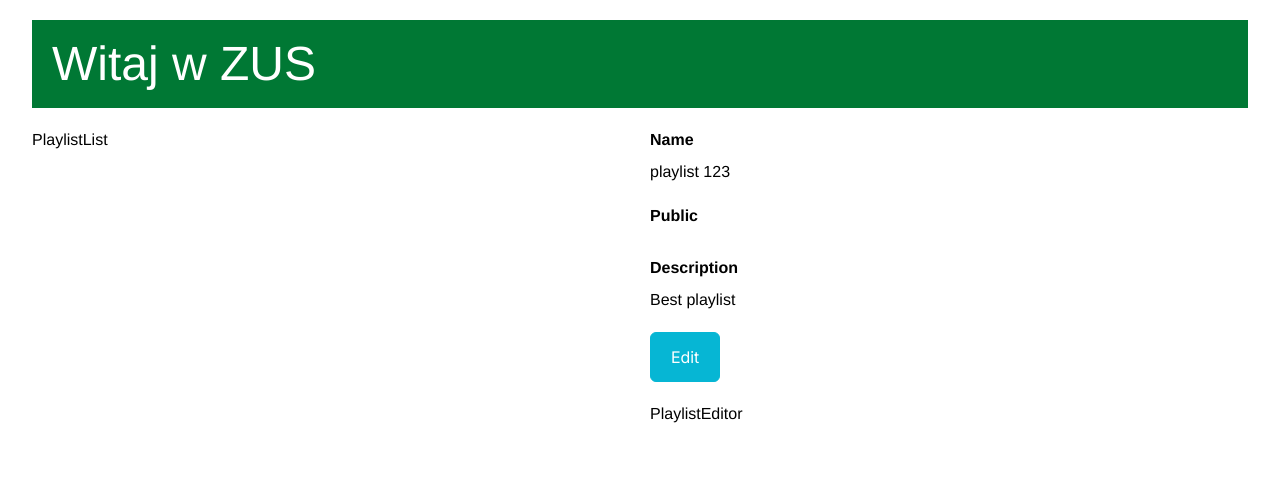
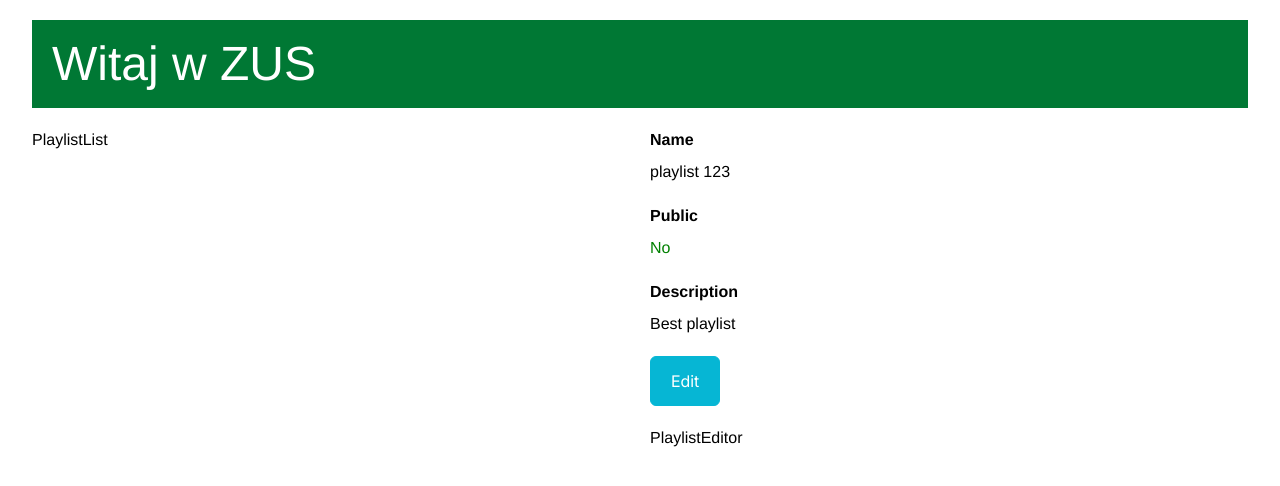
Before and after one commit to slawekppr/zus-react, a React (Vite) app: page / in a window 1280 px wide. Shown: the top 486 px of the page. Built offline with nearby package versions, Linux system fonts and the light colour scheme; a web font is replaced by a local one.

Commit message:
Dynamic data binding

```diff
--- a/src/playlists/components/PlaylistDetails.tsx
+++ b/src/playlists/components/PlaylistDetails.tsx
@@ -8,22 +8,20 @@ const PlaylistDetails = (props: Props) => {
   const playlist = {
     id: "123",
     name: "playlist 123",
-    public: true,
+    public: false,
     description: "Best playlist",
   };
-
-  /* TODO:
-  - Use mock data in HTML
-  - add data to id,title,data- props
-  - Public Yes / No
-  - Public Red / Green
-*/
 
   return (
     <div>
       {true} {false} {null} {undefined}
-
-      <div className="grid gap-5" id="..." title=".." data-playlist-id="...">
+      <div
+        className="grid gap-5"
+        id={`playlist_${playlist.id}`}
+        title={playlist.name}
+        // placki={123} // Error
+        data-playlist-id={playlist.id}
+      >
         <div className="grid gap-2">
           <strong>Name</strong>
           <div>{playlist.name}</div>
@@ -31,7 +29,14 @@ const PlaylistDetails = (props: Props) => {
 
         <div className="grid gap-2">
           <strong>Public</strong>
-          <div>{playlist.public}</div>
+          <div
+            style={{
+              color: playlist.public ? "red" : "green",
+            }}
+          >
+            {playlist.public ? "Yes" : "No"}
+          </div>
+          {/* {playlist.public ? <div/> : <div/> } */}
         </div>
 
         <div className="grid gap-2">
```
